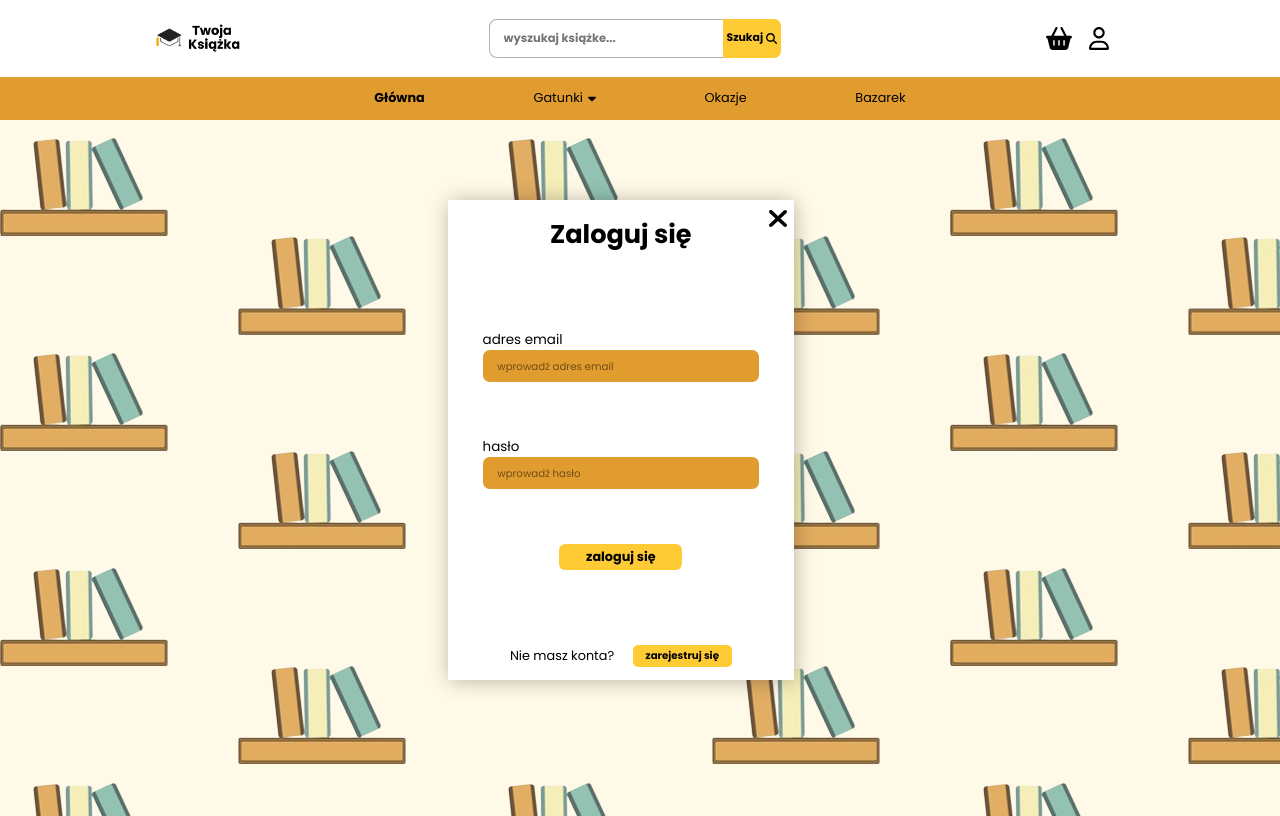
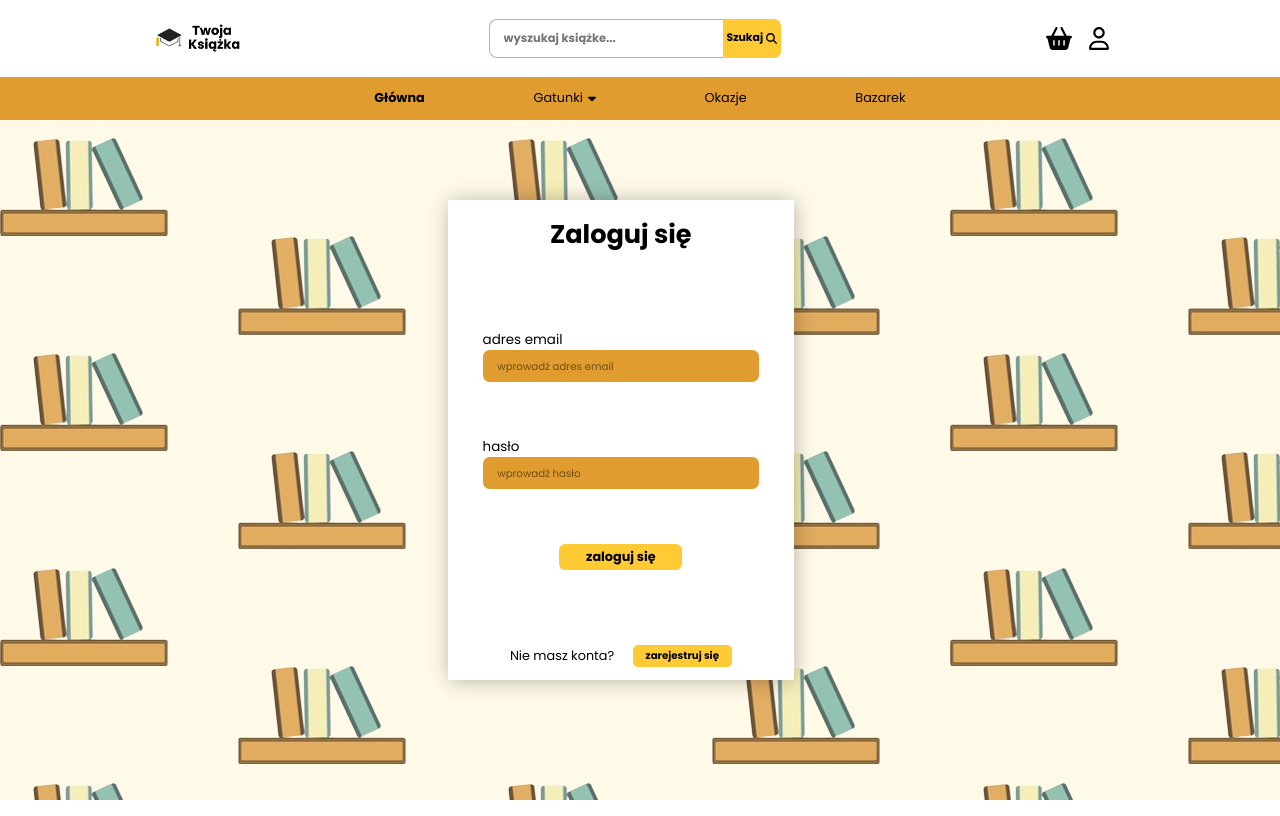
Before and after one commit to loudsheep/obywatele-hackaton, an Angular app: page /login in a window 1280 px wide. Built offline with nearby package versions, Linux system fonts and the light colour scheme.

Commit message:
Ikonka profilu - login screen (Siecza zrob to na całą strone pliska)

```diff
--- a/src/app/components/login/login.component.css
+++ b/src/app/components/login/login.component.css
@@ -15,7 +15,7 @@ html {
 
 main {
   width: 100vw;
-  height: 100vh;
+  height: 87vh;
   display: flex;
   justify-content: center;
   align-items: center;
@@ -119,16 +119,9 @@ main {
   cursor: pointer;
 }
 
-@media only screen and (min-width: 1440px) {
-  .pojemnik {
-    max-width: 60rem;
-    height: 55%;
-  }
-}
-
 .container {
   overflow: hidden;
-  height: 100vh;
+  height: 87vh;
   background-color: #fff9e7;
 }
 
@@ -148,3 +141,15 @@ main {
     transform: translate3d(-950px, -859px, 0);
   }
 }
+
+@media only screen and (min-width: 1440px) {
+  .pojemnik {
+    max-width: 60rem;
+    height: 55%;
+  }
+}
+@media only screen and (max-width: 1700px) {
+  .container {
+    height: 85vh;
+  }
+}
--- a/src/app/components/login/login.component.html
+++ b/src/app/components/login/login.component.html
@@ -13,11 +13,11 @@
       <div class="sliding-background"></div>
 
       <div class="pojemnik">
-        <img
+        <!-- <img
           src="/assets/img/exit.svg"
           alt="wyjście"
           class="ikonka_wyjscie pointer"
-        />
+        /> -->
         <h1>Zaloguj się</h1>
         <div class="input_kontener">
           <div>
--- a/src/index.html
+++ b/src/index.html
@@ -20,7 +20,7 @@
 
       <div class="icons_container">
         <a href="/cart"><img src="assets/koszyk-ik.svg" alt="" class="pointer"><p class="iko_desc">Konto</p></a>
-        <a href="#"><img src="assets/konto-ik.svg" alt="" class="pointer"><p class="iko_desc">Konto </p></a>
+        <a href="/login"><img src="assets/konto-ik.svg" alt="" class="pointer"><p class="iko_desc">Konto </p></a>
       </div>
     </section>
 
```
